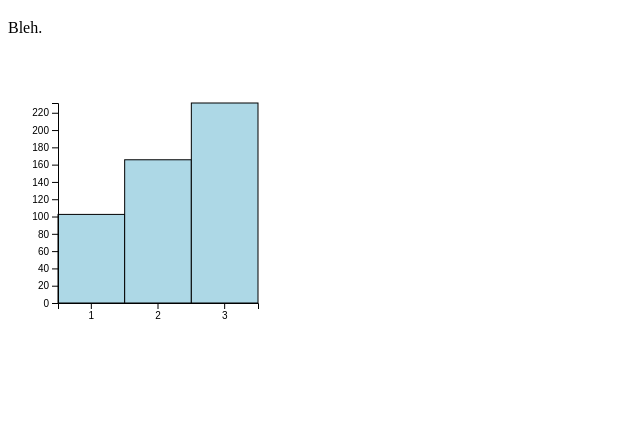
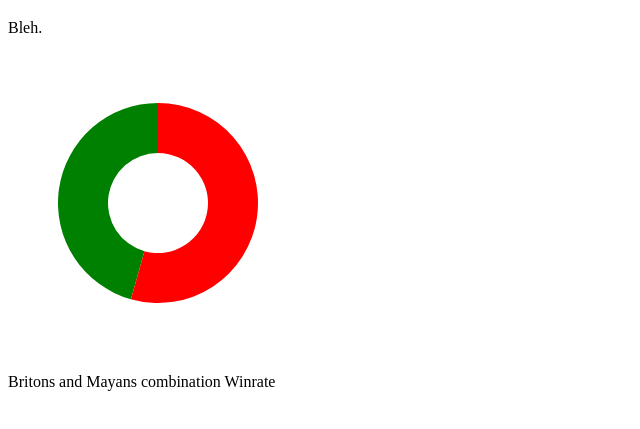
Before and after one commit to Diegoma89/Diegoma89.github.io, a plain HTML site: page index.html in a window 1280 px wide. Shown: the part 61-490 px from the top of the page, without its empty margins (0-640 px from the left). Drawn offline with nearby package versions, Linux system fonts and the light colour scheme.

Commit message:
Update index.html

```diff
--- a/index.html
+++ b/index.html
@@ -9,37 +9,34 @@
 </svg>
 <script>
 async function init() {
-  const data = await d3.csv('https://raw.githubusercontent.com/Diegoma89/diegoma89.github.io/master/michelin_star_restaurants_final.csv');
-  var PriceByStar = d3.nest().key(function(d) {return d.Stars}).rollup(function(v) {return d3.mean(v, function(d) {return d.AvgPriceUSD})}).entries(data);
-  console.log(PriceByStar);
-  var width = 200
-  var height = 200
-  var margin = 50
-  var maxValue = d3.max(PriceByStar, function(d) { return d.value })
-  console.log(maxValue);
-  x = d3.scaleBand().domain([1,2,3]).range([0,width]);
-  y = d3.scaleLinear().domain([0, maxValue]).range([height,0]);
-  d3.select('svg')
-  .append("g")
-    .attr("transform", "translate("+margin+","+margin+")")
-  .selectAll('rect')
-  .data(PriceByStar)
-  .enter()
-  .append('rect')
-    .attr('x', function(d) {return x(d.key)})
-    .attr('y',function(d) {return y(d.value)})
-    .attr('width',x.bandwidth())
-    .attr('height',function(d) {return y(maxValue-d.value)})
+  const data = await d3.csv('https://raw.githubusercontent.com/Diegoma89/diegoma89.github.io/master/data_matches_formatted_reduced.csv');
+  const civ1WD = data.filter(function(d) {return d.teamcivs.includes("Celts")})
+  console.log(civ1WD);
+  const civ2WD = civ1WD.filter(function(d) {return d.teamcivs.includes("Celts")})
+  console.log(civ2WD);
+  var Winrate = d3.sum(civ2WD, function(d) { return d.won });
+  console.log(Winrate);
+  console.log(civ2WD.length);
+  var center = 150
+  var inrad = 50
+  var outrad = 100
+  var color = ['green','red']
+  var pie = d3.pie();
+  var arc = d3.arc().innerRadius(inrad).outerRadius(outrad);
 
   d3.select('svg')
   .append("g")
-    .attr("transform", "translate("+margin+","+margin+")")
-    .call(d3.axisLeft(y))
+    .attr("transform", "translate(150,150)")
+  .selectAll("path")
+  .data(pie([Winrate, civ2WD.length-Winrate]))
+  .enter()
+  .append("path")
+    .attr("d", arc)
+    .attr("fill", function(d,i) {return color[i];});
 
-  d3.select('svg')
-  .append("g")
-    .attr("transform", "translate("+margin+","+(height+margin)+")")
-    .call(d3.axisBottom(x))
+  d3.select('body')
+  .append("p")
+  .text("Britons and Mayans combination Winrate")
 }
 </script>
 </body>
```
